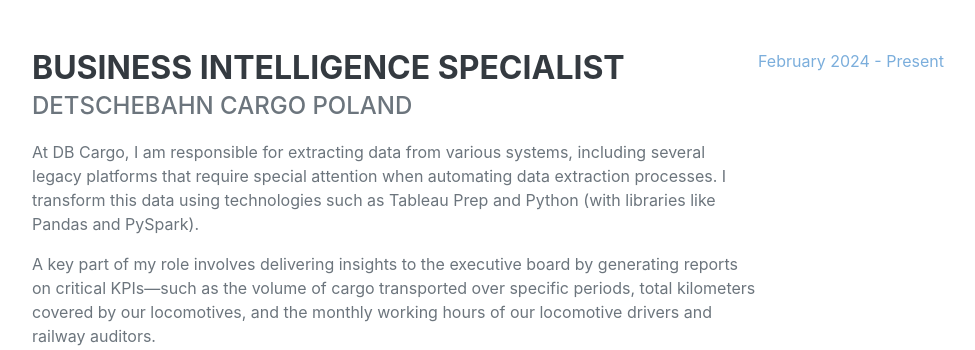
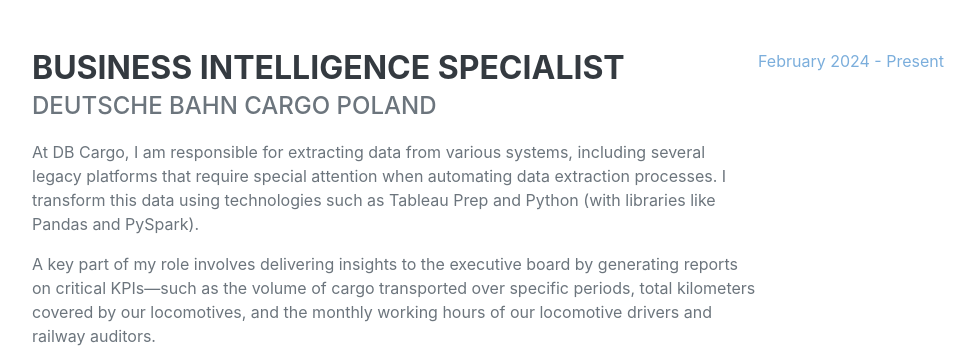
Before and after one commit to JakLjk/PERSONAL_BLOG, a Django app: page / in a window 1280 px wide. Shown: the part 947-1297 px from the top of the page, without its empty margins (288-1263 px from the left). Run offline with Django 5.2, Linux system fonts and the light colour scheme; some libraries are stand-ins or nearby versions; some web fonts are replaced.

Commit message:
Fixed typo on the blog page

```diff
--- a/personal_blog/blog/templates/blog/index.html
+++ b/personal_blog/blog/templates/blog/index.html
@@ -84,7 +84,7 @@
                     <div class="d-flex flex-column flex-md-row justify-content-between mb-5">
                         <div class="flex-grow-1">
                             <h3 class="mb-0">Business Intelligence Specialist</h3>
-                            <div class="subheading mb-3">DetscheBahn CARGO POLAND</div>
+                            <div class="subheading mb-3">Deutsche Bahn CARGO POLAND</div>
                             <p>At DB Cargo, I am responsible for extracting data from various systems, including several legacy platforms that require special attention when automating data extraction processes. I transform this data using technologies such as Tableau Prep and Python (with libraries like Pandas and PySpark).</p>
                             <p>A key part of my role involves delivering insights to the executive board by generating reports on critical KPIs—such as the volume of cargo transported over specific periods, total kilometers covered by our locomotives, and the monthly working hours of our locomotive drivers and railway auditors.</p>
                             <p>I'm also responsible for developing an application that generates work schedules for over 600 employees involved in railway operations. In addition, I assist with setting up SharePoint spaces and contribute to internal tool development through Power Automate and Power Apps integration.  </p>
```
